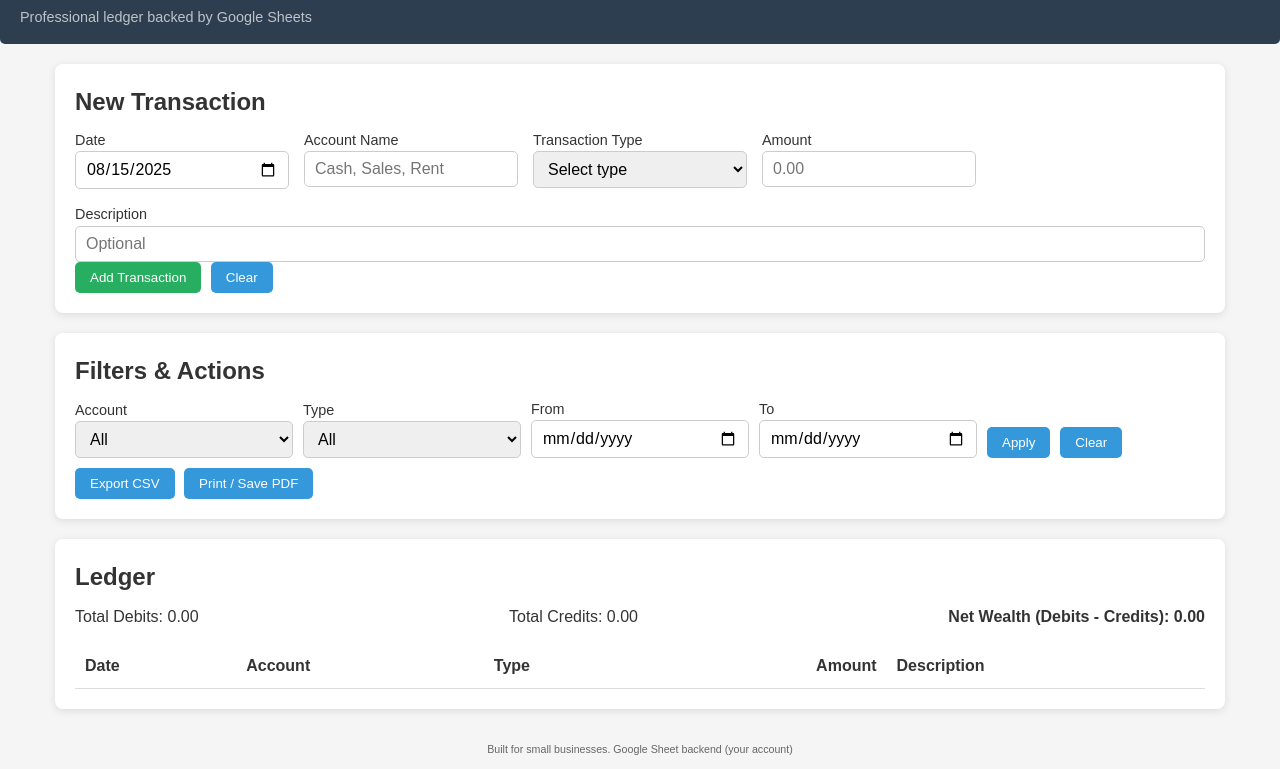
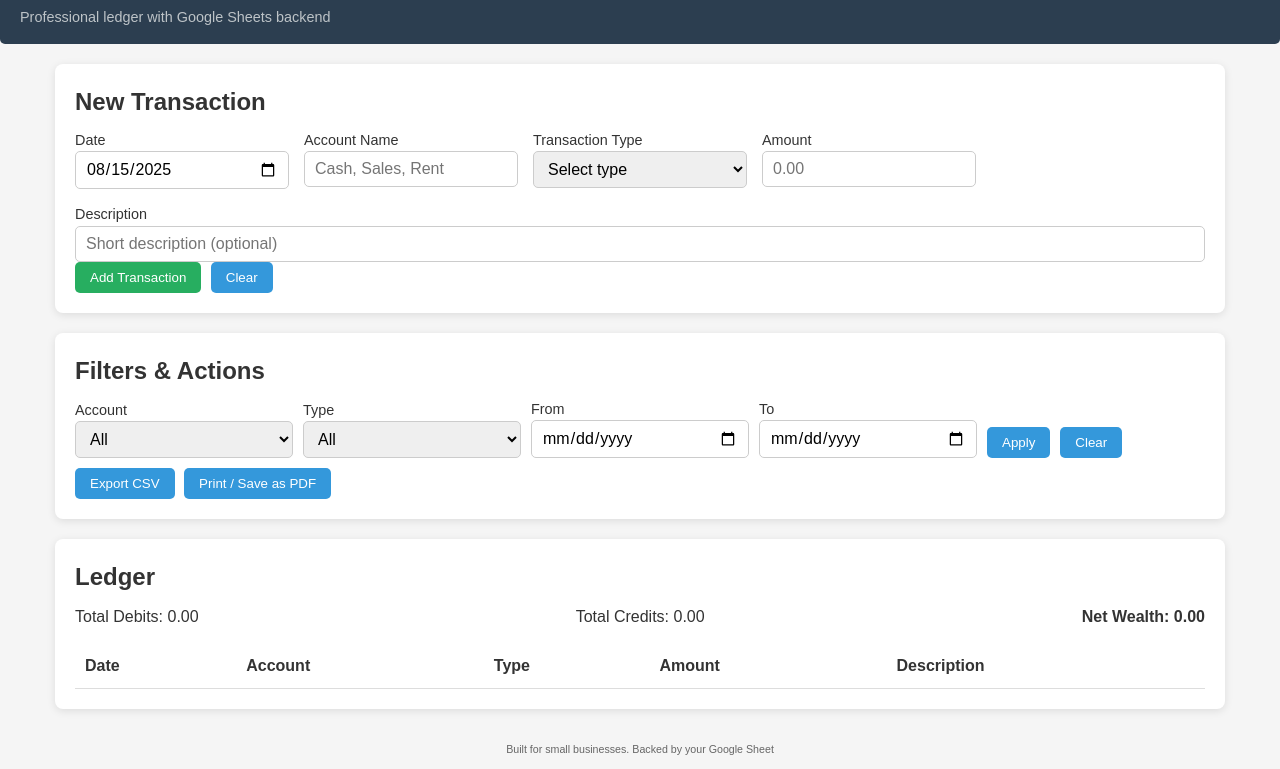
Before and after one commit to supramk4h/GENERAL-LEDGER, a plain HTML site: page index.html in a window 1280 px wide. Shown: the part 66-835 px from the top of the page. Drawn offline with Linux system fonts and the light colour scheme; no server answers.

Commit message:
Update index.html

```diff
--- a/index.html
+++ b/index.html
@@ -1,48 +1,33 @@
-<!doctype html>
+<!DOCTYPE html>
 <html lang="en">
 <head>
-  <meta charset="utf-8" />
+<meta charset="UTF-8" />
 <meta name="viewport" content="width=device-width,initial-scale=1" />
-  <title>Book Ledger — Small Business</title>
+<title>Book Ledger — GitHub Pages</title>
 <link rel="stylesheet" href="styles.css" />
 </head>
 <body>
 <header class="topbar">
   <h1>Book Ledger</h1>
-    <p class="subtitle">Professional ledger backed by Google Sheets</p>
+  <p class="subtitle">Professional ledger with Google Sheets backend</p>
 </header>
 
 <main class="container">
-    <!-- Transaction Form -->
   <section class="form-section card">
     <h2>New Transaction</h2>
     <form id="transactionForm" novalidate>
       <div class="grid">
-          <label>
-            Date
-            <input type="date" id="date" required />
-          </label>
-          <label>
-            Account Name
-            <input type="text" id="account" list="accountsList" placeholder="Cash, Sales, Rent" required />
-            <datalist id="accountsList"></datalist>
-          </label>
-          <label>
-            Transaction Type
+        <label>Date<input type="date" id="date" required /></label>
+        <label>Account Name<input type="text" id="account" list="accountsList" placeholder="Cash, Sales, Rent" required /><datalist id="accountsList"></datalist></label>
+        <label>Transaction Type
           <select id="type" required>
             <option value="">Select type</option>
             <option value="Debit">Debit</option>
             <option value="Credit">Credit</option>
           </select>
         </label>
-          <label>
-            Amount
-            <input type="number" id="amount" min="0.01" step="0.01" placeholder="0.00" required />
-          </label>
-          <label class="fullwidth">
-            Description
-            <input type="text" id="description" placeholder="Optional" />
-          </label>
+        <label>Amount<input type="number" id="amount" min="0.01" step="0.01" required placeholder="0.00" /></label>
+        <label class="fullwidth">Description<input type="text" id="description" placeholder="Short description (optional)" /></label>
       </div>
       <div class="actions">
         <button type="submit" id="submitBtn" class="btn primary">Add Transaction</button>
@@ -51,30 +36,13 @@
     </form>
   </section>
 
-    <!-- Filters & Actions -->
   <section class="filter-section card">
     <h2>Filters & Actions</h2>
     <div class="filters">
-        <label>
-          Account
-          <select id="filterAccount"><option value="All">All</option></select>
-        </label>
-        <label>
-          Type
-          <select id="filterType">
-            <option value="All">All</option>
-            <option value="Debit">Debit</option>
-            <option value="Credit">Credit</option>
-          </select>
-        </label>
-        <label>
-          From
-          <input type="date" id="filterFrom" />
-        </label>
-        <label>
-          To
-          <input type="date" id="filterTo" />
-        </label>
+      <label>Account<select id="filterAccount"><option value="All">All</option></select></label>
+      <label>Type<select id="filterType"><option value="All">All</option><option value="Debit">Debit</option><option value="Credit">Credit</option></select></label>
+      <label>From<input type="date" id="filterFrom" /></label>
+      <label>To<input type="date" id="filterTo" /></label>
       <div class="filter-actions">
         <button id="applyFilters" class="btn">Apply</button>
         <button id="clearFilters" class="btn">Clear</button>
@@ -82,28 +50,21 @@
     </div>
     <div class="export-actions">
       <button id="exportCsv" class="btn">Export CSV</button>
-        <button id="printBtn" class="btn">Print / Save PDF</button>
+      <button id="printBtn" class="btn">Print / Save as PDF</button>
     </div>
   </section>
 
-    <!-- Ledger Table -->
   <section class="ledger-section card">
     <h2>Ledger</h2>
     <div class="summary">
       <div>Total Debits: <span id="totalDebits">0.00</span></div>
       <div>Total Credits: <span id="totalCredits">0.00</span></div>
-        <div class="net">Net Wealth (Debits - Credits): <span id="netWealth">0.00</span></div>
+      <div class="net">Net Wealth: <span id="netWealth">0.00</span></div>
     </div>
     <div class="table-wrap">
       <table id="ledgerTable">
         <thead>
-            <tr>
-              <th>Date</th>
-              <th>Account</th>
-              <th>Type</th>
-              <th class="right">Amount</th>
-              <th>Description</th>
-            </tr>
+          <tr><th>Date</th><th>Account</th><th>Type</th><th>Amount</th><th>Description</th></tr>
         </thead>
         <tbody id="ledgerBody"></tbody>
       </table>
@@ -112,7 +73,7 @@
 </main>
 
 <footer class="footer">
-    <small>Built for small businesses. Google Sheet backend (your account)</small>
+  <small>Built for small businesses. Backed by your Google Sheet</small>
 </footer>
 
 <script src="app.js"></script>
```
Lines whose indentation alone changed are shown as unchanged.
